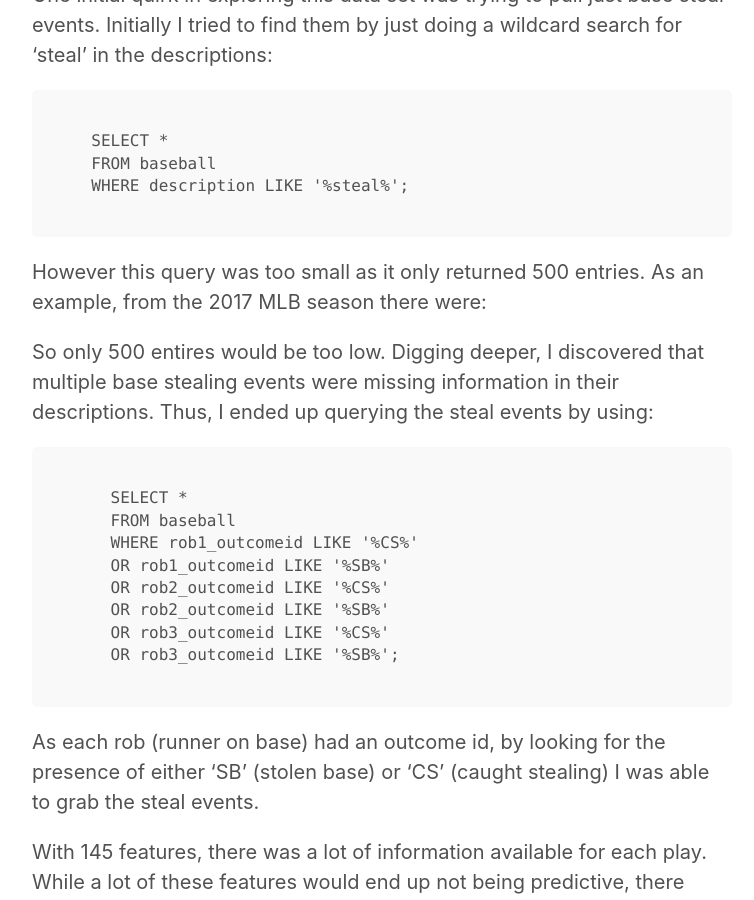
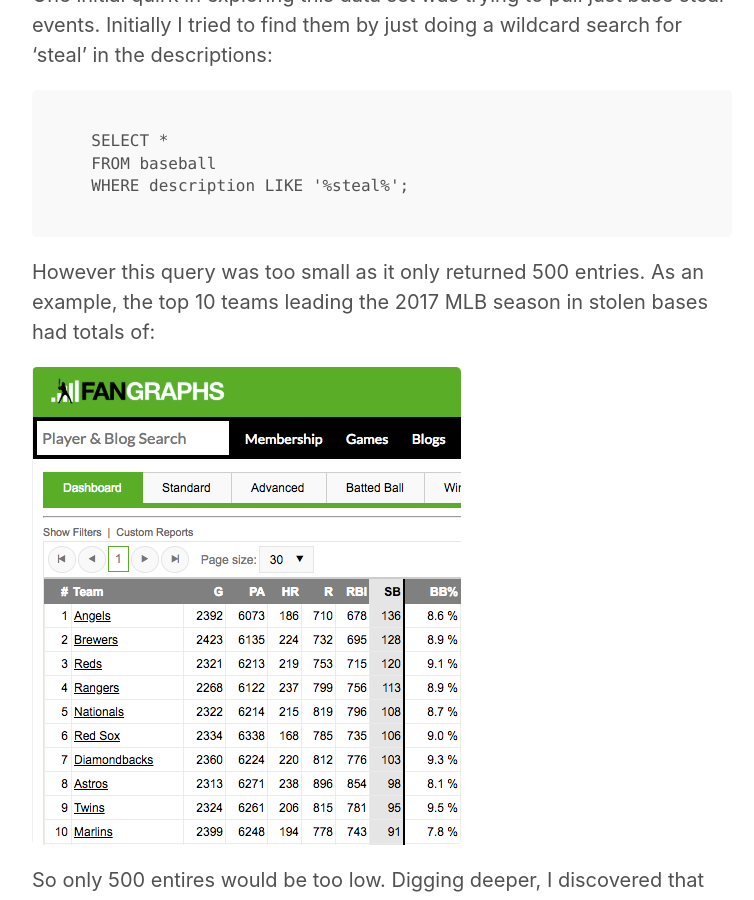
Before and after one commit to alan-j-lin/alan-j-lin.github.io, a Jekyll site: the page built from _posts/2018-08-08-project-mcnulty.md, in a window 1280 px wide and 900 px high, scrolled down 1996 px. Shown: the whole window, without its empty margins (258-1012 px from the left). Built offline with Jekyll 4.4.1, drawn with Linux system fonts in a browser that asks for light colours.

Commit message:
added 2017 stats image

````diff
--- a/_posts/2018-08-08-project-mcnulty.md
+++ b/_posts/2018-08-08-project-mcnulty.md
@@ -30,9 +30,9 @@
   WHERE description LIKE '%steal%';
 ```
 
-However this query was too small as it only returned 500 entries. As an example, from the 2017 MLB season there were:
+However this query was too small as it only returned 500 entries. As an example, the top 10 teams leading the 2017 MLB season in stolen bases had totals of:
 
-
+![](/public/Project_McNulty/2017_basesteals.png)
 
 So only 500 entires would be too low. Digging deeper, I discovered that multiple base stealing events were missing information in their descriptions. Thus, I ended up querying the steal events by using:
 
````
Also changed, not shown: public/Project_McNulty/2017_basesteals.png (added).
